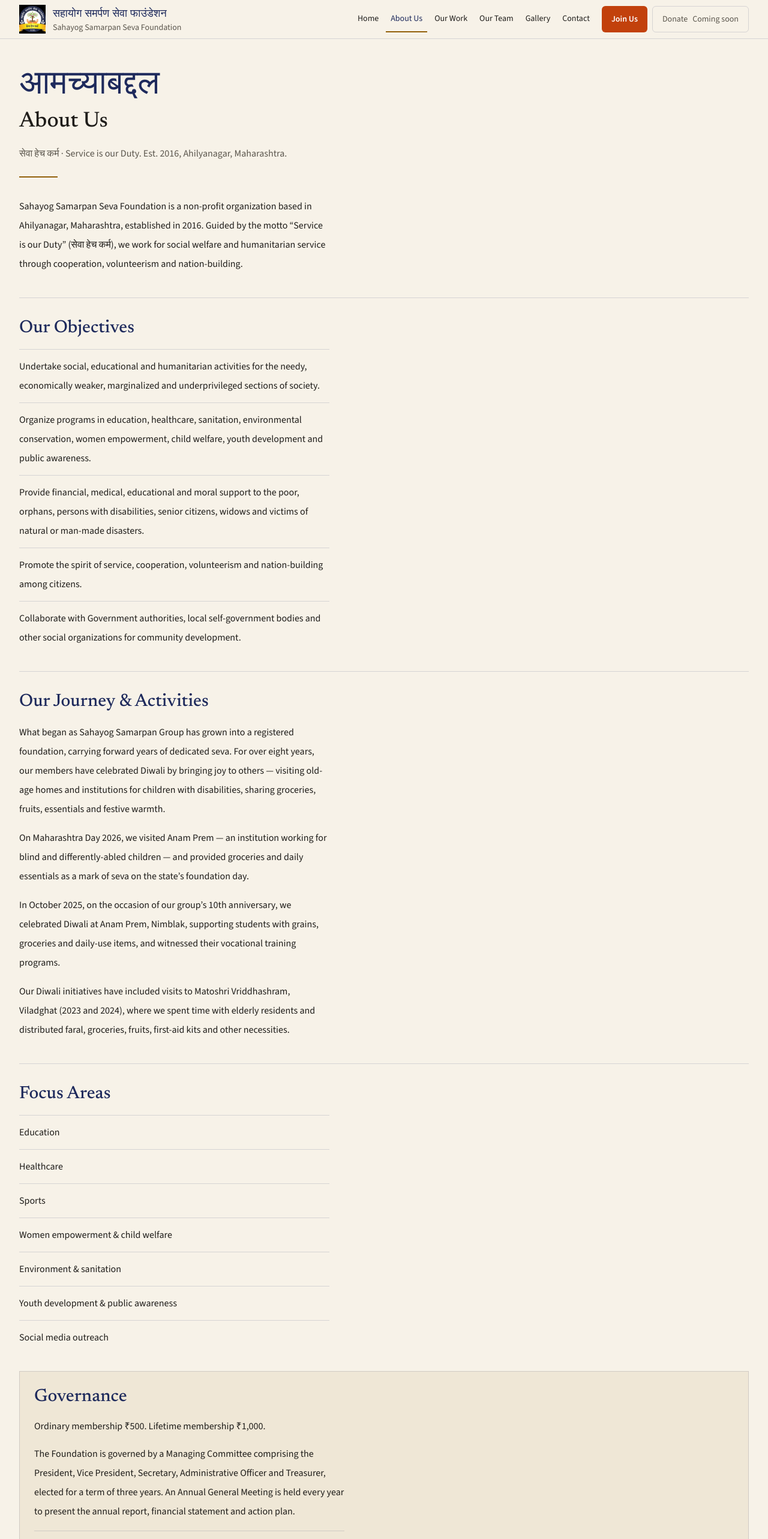
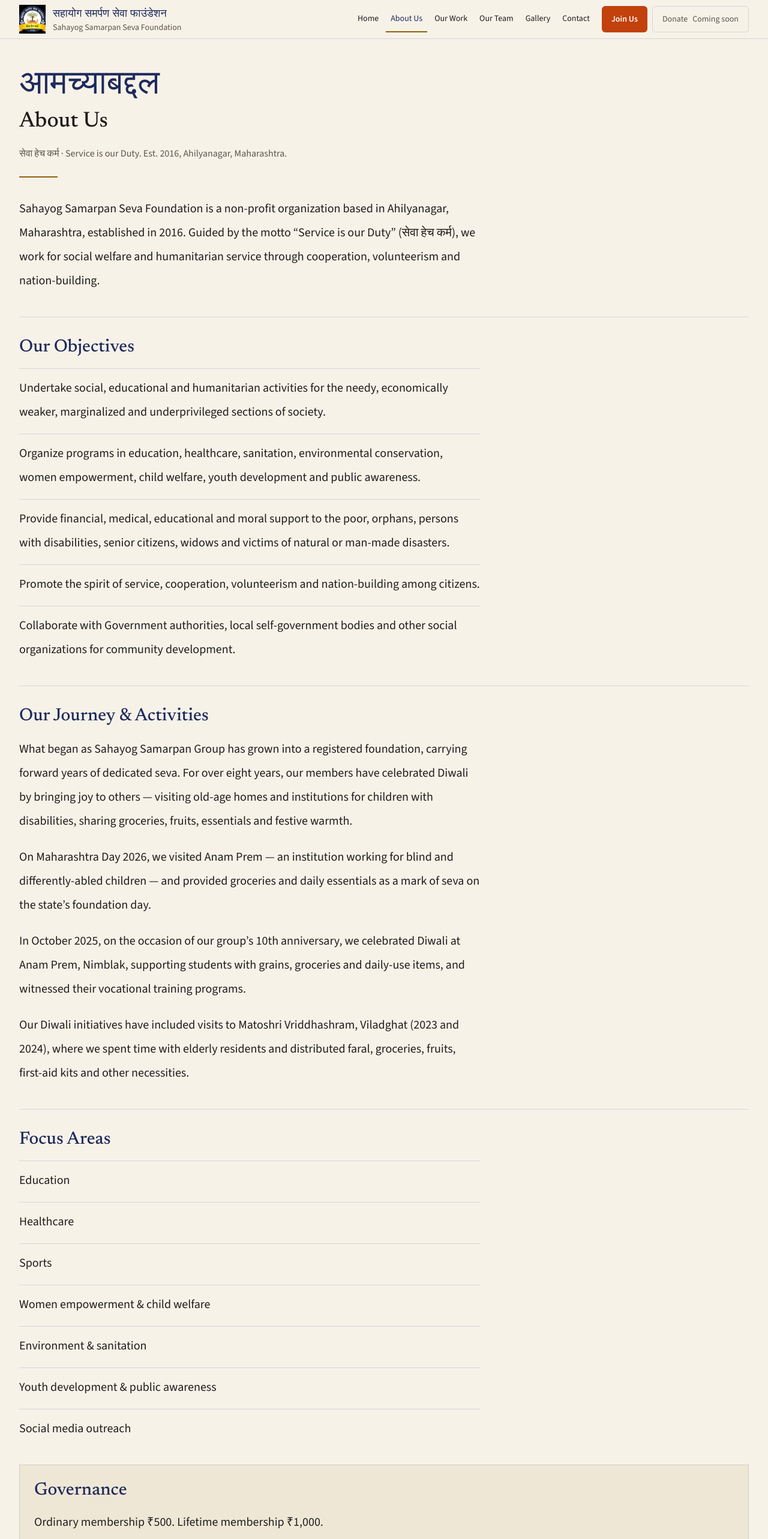
Before and after one commit to ankitnehul/sahyog-samarpan-seva-trust, a Next.js app: page /about in a window 1280 px wide. Shown: the top 2566 px of the page at 60% size. Built offline with nearby package versions, Linux system fonts and the light colour scheme; a web font is replaced by a local one.

Commit message:
fix(work): keep the second Diwali 2024 photo and enlarge descriptions

```diff
--- a/app/gallery/page.tsx
+++ b/app/gallery/page.tsx
@@ -42,12 +42,12 @@
                     {(image.caption || image.captionMr) && (
                       <figcaption className="border-t border-rule p-4">
                         {image.captionMr && (
-                          <p className="font-marathi text-base leading-7 text-brand-navy">
-                            {image.captionMr}
-                          </p>
-                        )}
-                        {image.caption && (
-                          <p className="mt-1 text-sm leading-6 text-ink-soft">{image.caption}</p>
+                        <p className="font-marathi text-lg leading-8 text-brand-navy">
+                          {image.captionMr}
+                        </p>
+                      )}
+                      {image.caption && (
+                        <p className="mt-1 text-base leading-7 text-ink-soft">{image.caption}</p>
                         )}
                       </figcaption>
                     )}
--- a/app/page.tsx
+++ b/app/page.tsx
@@ -97,7 +97,7 @@
                   {latest.title}
                 </span>
               </h2>
-              <p className="font-marathi mt-4 max-w-prose text-base leading-8">
+              <p className="font-marathi mt-4 text-lg leading-9 sm:text-xl sm:leading-10">
                 {latest.description[0]}
               </p>
               <Link
@@ -192,9 +192,9 @@
                     </span>
                   </h3>
                   {event.location && <p className="mt-2 text-ink-soft">{event.location}</p>}
-                  <p className="mt-3 text-base leading-7">{event.description}</p>
+                  <p className="mt-3 text-lg leading-8 sm:text-xl sm:leading-9">{event.description}</p>
                   {event.descriptionMr && (
-                    <p className="font-marathi mt-3 text-base leading-8">{event.descriptionMr}</p>
+                    <p className="font-marathi mt-3 text-lg leading-9 sm:text-xl sm:leading-10">{event.descriptionMr}</p>
                   )}
                 </article>
               ))}
--- a/components/AboutSections.tsx
+++ b/components/AboutSections.tsx
@@ -14,7 +14,7 @@
 export function AboutSections({ content, marathi = false }: AboutSectionsProps) {
   return (
     <div className={marathi ? "font-marathi" : undefined}>
-      <p className="max-w-prose text-base leading-8">{content.intro}</p>
+      <p className="max-w-3xl text-lg leading-9 sm:text-xl sm:leading-10">{content.intro}</p>
 
       <div className="mt-10 space-y-10">
         {content.sections.map((section) => {
@@ -39,7 +39,7 @@
               </h2>
 
               {governance && (
-                <p className="mt-4 max-w-prose text-base leading-7">
+                <p className="mt-4 max-w-3xl text-lg leading-8 sm:text-xl sm:leading-9">
                   {marathi
                     ? `सामान्य सदस्यत्व ${siteConfig.fees.ordinary} · आजीवन सदस्यत्व ${siteConfig.fees.lifetime}.`
                     : `Ordinary membership ${siteConfig.fees.ordinary}. Lifetime membership ${siteConfig.fees.lifetime}.`}
@@ -47,7 +47,7 @@
               )}
 
               {section.paragraphs && (
-                <div className="mt-4 max-w-prose space-y-4 text-base leading-8">
+                <div className="mt-4 max-w-3xl space-y-5 text-lg leading-9 sm:text-xl sm:leading-10">
                   {section.paragraphs.map((paragraph) => (
                     <p key={paragraph}>{paragraph}</p>
                   ))}
@@ -55,7 +55,7 @@
               )}
 
               {section.bullets && (
-                <ul className="mt-4 max-w-prose space-y-3 text-base leading-8">
+                <ul className="mt-4 max-w-3xl space-y-4 text-lg leading-9 sm:text-xl sm:leading-10">
                   {section.bullets.map((item) => (
                     <li key={item} className="border-t border-rule pt-3">
                       {item}
--- a/components/EventCard.tsx
+++ b/components/EventCard.tsx
@@ -41,7 +41,7 @@
         </div>
       )}
 
-      <div className="font-marathi mt-6 max-w-prose space-y-4 text-base leading-8">
+      <div className="font-marathi mt-6 space-y-5 text-lg leading-9 sm:text-xl sm:leading-10">
         {event.description.map((paragraph) => (
           <p key={paragraph}>{paragraph}</p>
         ))}
--- a/data/image-meta.ts
+++ b/data/image-meta.ts
@@ -15,7 +15,7 @@
   "/images/gallery/mukbadhir-vidyalaya.png": { width: 1024, height: 997 },
   "/images/our-work/art-workshop-mukbadhir-2026.png": { width: 1024, height: 574 },
   "/images/our-work/diwali-2023-matoshri.png": { width: 1024, height: 642 },
-  "/images/our-work/diwali-2024-matoshri.png": { width: 1024, height: 1024 },
+  "/images/our-work/diwali-2024-matoshri.png": { width: 1024, height: 512 },
   "/images/our-work/diwali-2025-anamprem.png": { width: 1024, height: 768 },
   "/images/our-work/ganpati-workshop-balghar-2026.jpg": { width: 1024, height: 768 },
   "/images/our-work/maharashtra-day-2026.png": { width: 1024, height: 768 },
```
Also changed, not shown: public/images/our-work/diwali-2024-matoshri.png.
